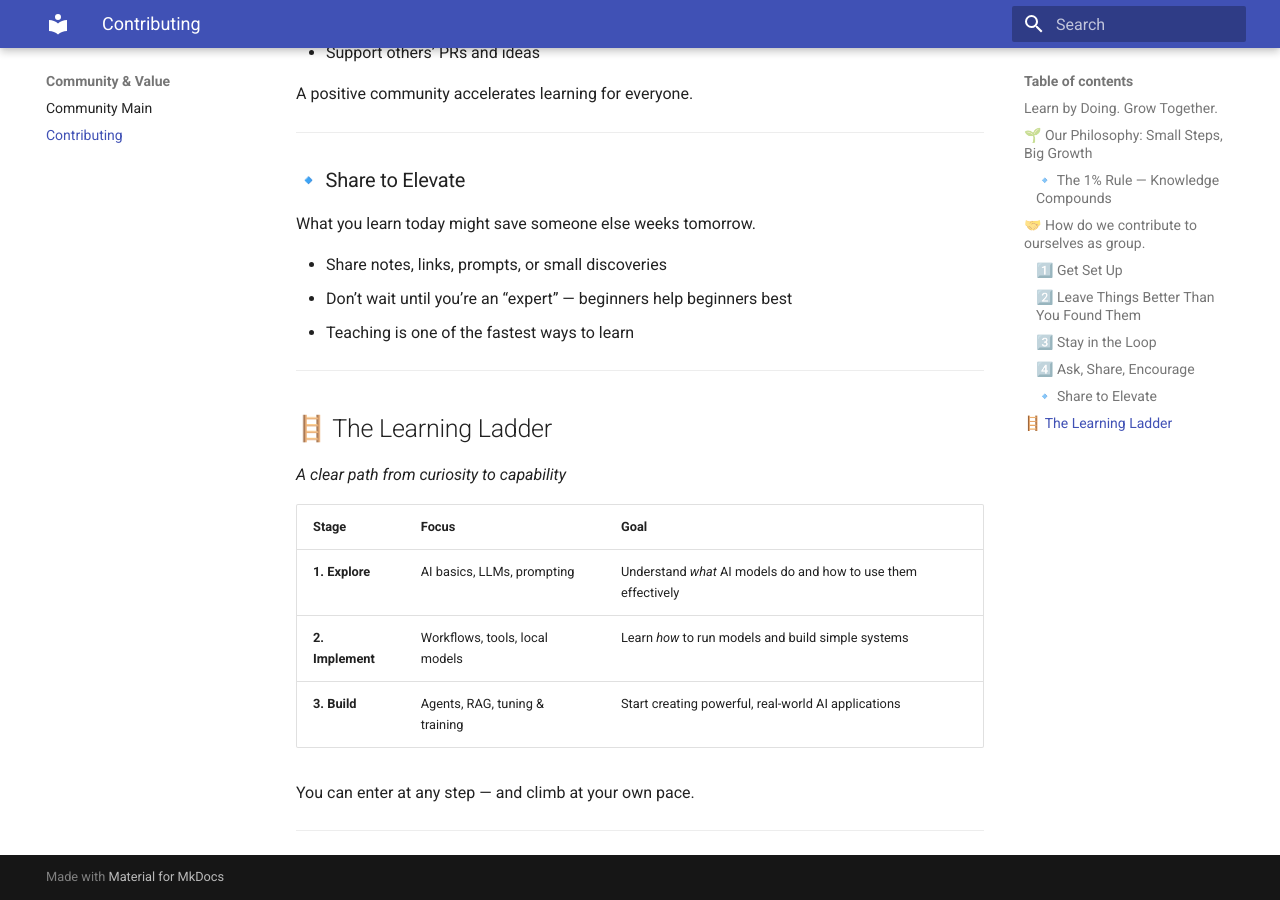
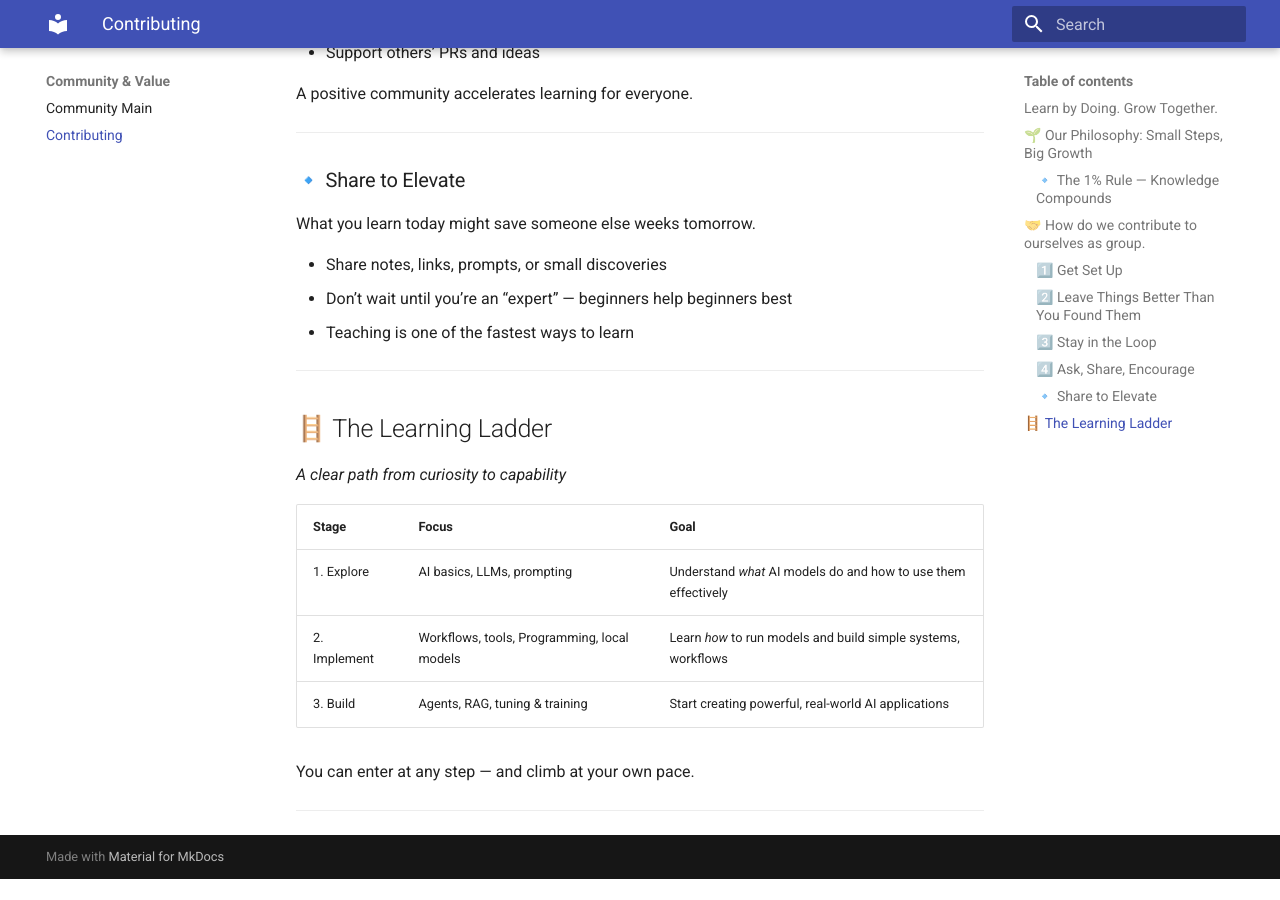
Before and after one commit to tejomayee-tech/toronto_ai_learning_group, an MkDocs documentation site: the page built from docs/community-values-guidelines/ContributingGuide.md, in a window 1280 px wide and 900 px high, scrolled down 1785 px. Built offline with MkDocs 1.6.1 and Material for MkDocs 9.7.7, drawn with Linux system fonts in a browser that asks for light colours; after the commit the page ends 2664 px from its top, so only the background shows below that.

Commit message:
update contributing guide, add prompt frameworks start guide

```diff
--- a/docs/community-values-guidelines/ContributingGuide.md
+++ b/docs/community-values-guidelines/ContributingGuide.md
@@ -78,11 +78,11 @@ What you learn today might save someone else weeks tomorrow.
 
 *A clear path from curiosity to capability*
 
-| Stage            | Focus                          | Goal                                                           |
-| ---------------- | ------------------------------ | -------------------------------------------------------------- |
-| **1. Explore**   | AI basics, LLMs, prompting     | Understand *what* AI models do and how to use them effectively |
-| **2. Implement** | Workflows, tools, local models | Learn *how* to run models and build simple systems             |
-| **3. Build**     | Agents, RAG, tuning & training | Start creating powerful, real-world AI applications            |
+| Stage            | Focus                                        | Goal                                                           |
+| ---------------- | -------------------------------------------- | -------------------------------------------------------------- |
+| 1. Explore       | AI basics, LLMs, prompting                   | Understand *what* AI models do and how to use them effectively |
+| 2. Implement     | Workflows, tools, Programming,  local models | Learn *how* to run models and build simple systems, workflows  |
+| 3. Build         | Agents, RAG, tuning & training               | Start creating powerful, real-world AI applications            |
 
 You can enter at any step — and climb at your own pace.
 
```
Also changed, not shown: docs/ai-tools-hands-on/Prompts/Prompt-Frameworks.md (added, +11 -0 lines).
